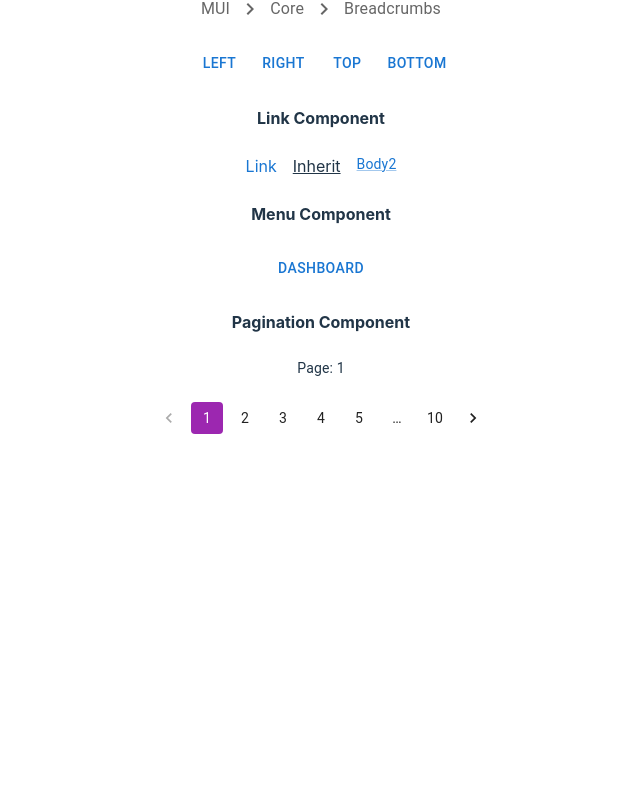
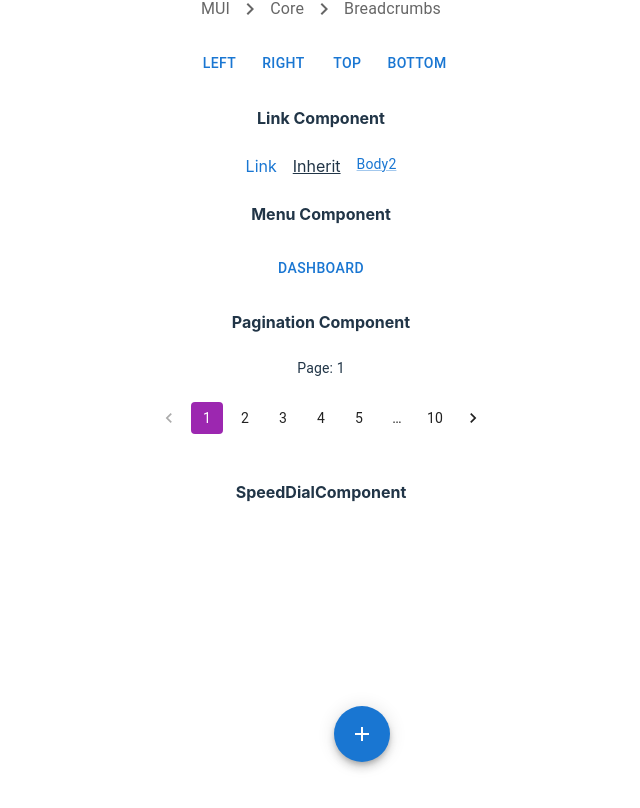
Before and after one commit to GuilhermeSousaDev/MaterialUI, a React (Vite) app in the folder react-ui/: page / in a window 1280 px wide. Shown: the part 7645-8453 px from the top of the page, without its empty margins (319-959 px from the left). Before the commit the page ends 8119 px from the top, so only its background shows below. Built offline with nearby package versions, Linux system fonts and the light colour scheme.

Commit message:
SpeedDial Component

```diff
--- a/react-ui/src/App.jsx
+++ b/react-ui/src/App.jsx
@@ -37,6 +37,7 @@ import DrawerComponent from './components/Drawer';
 import LinkComponent from './components/Link';
 import MenuComponent from './components/Menu';
 import PaginationComponent from './components/Pagination';
+import SpeedDialComponent from './components/SpeedDial';
 
 function App() {
   return (
@@ -79,6 +80,7 @@ function App() {
       <LinkComponent />
       <MenuComponent />
       <PaginationComponent />
+      <SpeedDialComponent />
     </Stack>
   )
 }
--- /dev/null
+++ b/react-ui/src/components/SpeedDial.jsx
@@ -0,0 +1,39 @@
+import * as React from 'react';
+import Box from '@mui/material/Box';
+import SpeedDial from '@mui/material/SpeedDial';
+import SpeedDialIcon from '@mui/material/SpeedDialIcon';
+import SpeedDialAction from '@mui/material/SpeedDialAction';
+import FileCopyIcon from '@mui/icons-material/FileCopyOutlined';
+import SaveIcon from '@mui/icons-material/Save';
+import PrintIcon from '@mui/icons-material/Print';
+import ShareIcon from '@mui/icons-material/Share';
+import EditIcon from '@mui/icons-material/Edit';
+
+const actions = [
+  { icon: <FileCopyIcon />, name: 'Copy' },
+  { icon: <SaveIcon />, name: 'Save' },
+  { icon: <PrintIcon />, name: 'Print' },
+  { icon: <ShareIcon />, name: 'Share' },
+];
+
+export default function SpeedDialComponent() {
+  return (
+    <Box sx={{ height: 320, transform: 'translateZ(0px)', flexGrow: 1 }}>
+      <h4>SpeedDialComponent</h4>
+
+      <SpeedDial
+        ariaLabel="SpeedDial basic example"
+        sx={{ position: 'absolute', bottom: 16, right: 16 }}
+        icon={<SpeedDialIcon openIcon={<EditIcon />} />}
+      >
+        {actions.map((action) => (
+          <SpeedDialAction
+            key={action.name}
+            icon={action.icon}
+            tooltipTitle={action.name}
+          />
+        ))}
+      </SpeedDial>
+    </Box>
+  );
+}
```
